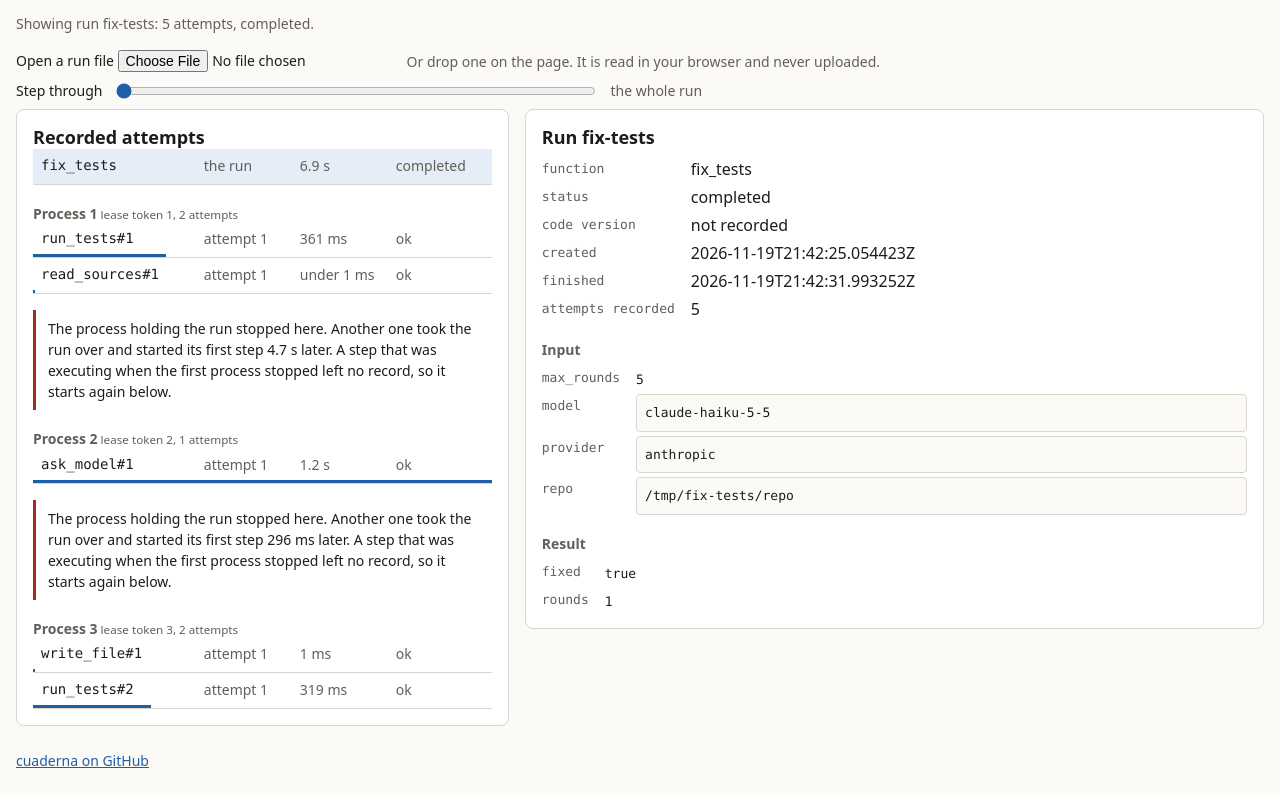
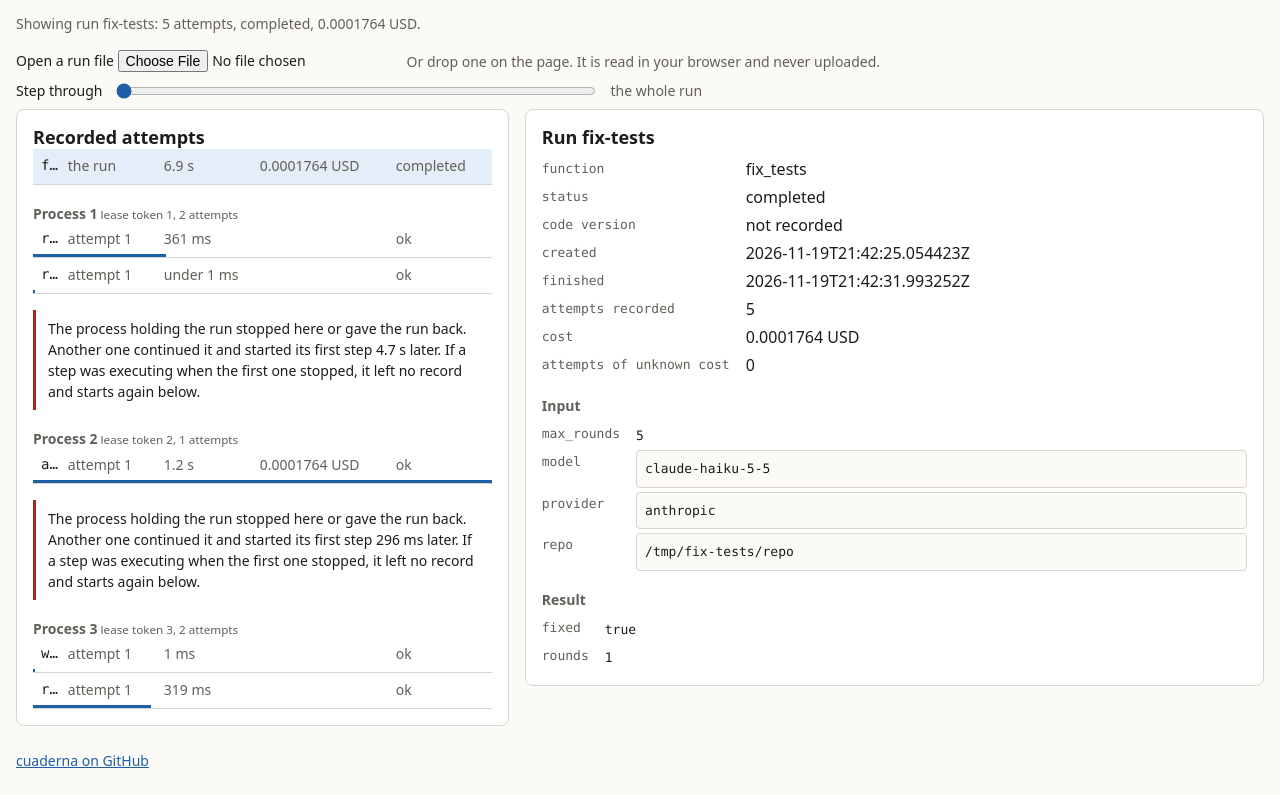
Before and after one commit to cuaderna/cuaderna, a plain HTML site: page site/index.html in a window 1280 px wide. Shown: the part 131-926 px from the top of the page. Drawn offline with Linux system fonts and the light colour scheme.

Commit message:
show what a run cost on the page

```diff
--- a/site/style.css
+++ b/site/style.css
@@ -118,7 +118,7 @@ h3 small {
 .row {
   position: relative;
   display: grid;
-  grid-template-columns: minmax(0, 1fr) 5.5rem 5.5rem 5.5rem;
+  grid-template-columns: minmax(0, 1fr) 5.5rem 5.5rem 8rem 5.5rem;
   gap: 0.5rem;
   inline-size: 100%;
   min-block-size: 2.25rem;
@@ -163,7 +163,7 @@ h3 small {
 
 @media (max-width: 40rem) {
   .row {
-    grid-template-columns: repeat(3, 1fr);
+    grid-template-columns: repeat(2, minmax(0, 1fr));
   }
 
   .row .key {
--- a/site/timeline.js
+++ b/site/timeline.js
@@ -7,6 +7,17 @@ const MODEL_FACTS = [
   ["input tokens read from cache", "gen_ai.usage.cache_read.input_tokens"],
   ["output tokens", "gen_ai.usage.output_tokens"],
 ];
+const COST_PART_LABELS = [
+  ["input", "input"],
+  ["cache read", "cache_read"],
+  ["cache write", "cache_write"],
+  ["output", "output"],
+  ["requests", "requests"],
+];
+const AMOUNT_PATTERN = /^\d+(\.\d+)?$/;
+const ZERO_AMOUNT_PATTERN = /^0(\.0+)?$/;
+const MISSING_PRICE_TABLE_REASON = "the model call was recorded without a price table";
+const UNREADABLE_COST_REASON = "the recorded cost cannot be read";
 
 const statusLine = document.querySelector("#status");
 const timeline = document.querySelector("#timeline");
@@ -78,6 +89,132 @@ function durationText(seconds) {
   return `${Math.floor(seconds / 60)} min ${Math.round(seconds % 60)} s`;
 }
 
+function decimalPlaces(amount) {
+  const [, fraction = ""] = amount.split(".");
+  return fraction.length;
+}
+
+function sumOfAmounts(amounts) {
+  const places = Math.max(0, ...amounts.map(decimalPlaces));
+  let scaledTotal = 0n;
+  for (const amount of amounts) {
+    const [whole, fraction = ""] = amount.split(".");
+    scaledTotal += BigInt(whole + fraction.padEnd(places, "0"));
+  }
+  const digits = scaledTotal.toString().padStart(places + 1, "0");
+  if (places === 0) {
+    return digits;
+  }
+  return `${digits.slice(0, -places)}.${digits.slice(-places)}`;
+}
+
+function isModelCall(attempt) {
+  return Object.keys(attempt.annotations ?? {}).some((key) => key.startsWith("gen_ai."));
+}
+
+function costFromRecord(recorded, usd, basis, reason) {
+  return {
+    usd,
+    basis,
+    reason,
+    parts: recorded.parts ?? null,
+    priceTable: recorded.price_table ?? null,
+    priceTableHash: recorded.price_table_hash ?? null,
+    model: recorded.model ?? null,
+    variant: recorded.variant ?? null,
+  };
+}
+
+function unknownCost(reason) {
+  return costFromRecord({}, null, "unknown", reason);
+}
+
+function attemptCost(attempt) {
+  const recorded = attempt.annotations?.["cuaderna.cost"];
+  if (recorded === undefined) {
+    if (isModelCall(attempt)) {
+      return unknownCost(MISSING_PRICE_TABLE_REASON);
+    }
+    return null;
+  }
+  if (recorded === null || typeof recorded !== "object") {
+    return unknownCost(UNREADABLE_COST_REASON);
+  }
+  if (recorded.usd === null) {
+    const reason = typeof recorded.reason === "string" ? recorded.reason : UNREADABLE_COST_REASON;
+    return costFromRecord(recorded, null, "unknown", reason);
+  }
+  if (typeof recorded.usd !== "string" || !AMOUNT_PATTERN.test(recorded.usd)) {
+    return unknownCost(UNREADABLE_COST_REASON);
+  }
+  return costFromRecord(recorded, recorded.usd, recorded.basis ?? null, recorded.reason ?? null);
+}
+
+function runCost(attempts) {
+  const costs = attempts.map(attemptCost).filter((cost) => cost !== null);
+  if (costs.length === 0) {
+    return null;
+  }
+  const knownAmounts = costs.filter((cost) => cost.usd !== null).map((cost) => cost.usd);
+  return {
+    total: sumOfAmounts(knownAmounts),
+    unknownCount: costs.length - knownAmounts.length,
+  };
+}
+
+function attemptCostText(cost) {
+  if (cost === null) {
+    return "";
+  }
+  if (cost.usd === null) {
+    return "unknown cost";
+  }
+  return `${cost.usd} USD`;
+}
+
+function runCostText(cost) {
+  if (cost === null) {
+    return "";
+  }
+  return `${cost.total} USD`;
+}
+
+function priceTableText(cost) {
+  if (cost.priceTable === null || cost.priceTableHash === null) {
+    return cost.priceTable;
+  }
+  return `${cost.priceTable} (${cost.priceTableHash})`;
+}
+
+function costPartFacts(parts) {
+  if (parts === null || typeof parts !== "object") {
+    return [];
+  }
+  return COST_PART_LABELS.filter(
+    ([, key]) => typeof parts[key] === "string" && !ZERO_AMOUNT_PATTERN.test(parts[key]),
+  ).map(([label, key]) => [label, `${parts[key]} USD`]);
+}
+
+function costFacts(cost) {
+  let variant = null;
+  if (cost.variant !== null) {
+    variant = JSON.stringify(cost.variant);
+  }
+  let amount = "unknown";
+  if (cost.usd !== null) {
+    amount = `${cost.usd} USD`;
+  }
+  const facts = [
+    ["cost", amount],
+    ["basis", cost.basis],
+    ["why", cost.reason],
+    ["price table", priceTableText(cost)],
+    ["priced as", cost.model],
+    ["variant", variant],
+  ].filter(([, value]) => value !== null);
+  return [...facts, ...costPartFacts(cost.parts)];
+}
+
 function leaseGroups(attempts) {
   const groups = [];
   attempts.forEach((attempt, index) => {
@@ -136,17 +273,24 @@ function detailTitle(text) {
   return title;
 }
 
-function showRunDetail(run, attemptCount) {
+function showRunDetail(run, attemptCount, cost) {
+  const facts = [
+    ["function", run.name],
+    ["status", run.status],
+    ["code version", run.code_version ?? "not recorded"],
+    ["created", run.created_at],
+    ["finished", run.finished_at ?? "not finished"],
+    ["attempts recorded", String(attemptCount)],
+  ];
+  if (cost !== null) {
+    facts.push(
+      ["cost", runCostText(cost)],
+      ["attempts of unknown cost", String(cost.unknownCount)],
+    );
+  }
   detail.replaceChildren(
     detailTitle(`Run ${run.run_id}`),
-    factsNode([
-      ["function", run.name],
-      ["status", run.status],
-      ["code version", run.code_version ?? "not recorded"],
-      ["created", run.created_at],
-      ["finished", run.finished_at ?? "not finished"],
-      ["attempts recorded", String(attemptCount)],
-    ]),
+    factsNode(facts),
     ...sectionNodes("Input", run.input),
     ...outcomeNodes(run.status === "completed", run.status === "failed", run.output, run.error),
   );
@@ -172,6 +316,10 @@ function showAttemptDetail(attempt) {
   ];
   if (modelFacts.length > 0) {
     nodes.push(element("h3", "", "Model call"), factsNode(modelFacts));
+  }
+  const cost = attemptCost(attempt);
+  if (cost !== null) {
+    nodes.push(element("h3", "", "Cost"), factsNode(costFacts(cost)));
   }
   nodes.push(
     ...sectionNodes("Arguments", attempt.args),
@@ -233,6 +381,7 @@ function attemptRow(attempt, longestSeconds) {
       element("span", "key", attempt.step_key),
       element("span", "", `attempt ${attempt.attempt}`),
       element("span", "", durationText(seconds)),
+      element("span", "", attemptCostText(attemptCost(attempt))),
       element("span", "status", attempt.status),
       bar,
     ],
@@ -251,7 +400,7 @@ function takeoverNote(previousGroup, group) {
   return element(
     "li",
     "takeover",
-    `The process holding the run stopped here. Another one took the run over and started its first step ${gap} later. A step that was executing when the first process stopped left no record, so it starts again below.`,
+    `The process holding the run stopped here or gave the run back. Another one continued it and started its first step ${gap} later. If a step was executing when the first one stopped, it left no record and starts again below.`,
   );
 }
 
@@ -269,6 +418,17 @@ function groupItem(group, position, longestSeconds) {
   return item;
 }
 
+function statusText(run, attemptCount, cost) {
+  let text = `Showing run ${run.run_id}: ${attemptCount} attempts, ${run.status}`;
+  if (cost !== null) {
+    text += `, ${runCostText(cost)}`;
+    if (cost.unknownCount > 0) {
+      text += `, ${cost.unknownCount} of unknown cost`;
+    }
+  }
+  return `${text}.`;
+}
+
 function showRunFile(file) {
   const { run, attempts } = file;
   rows = [];
@@ -276,15 +436,17 @@ function showRunFile(file) {
     secondsBetween(attempt.started_at, attempt.finished_at),
   );
   const longestSeconds = Math.max(...durations, 0.001);
+  const cost = runCost(attempts);
   const runButton = rowButton(
     [
       element("span", "key", run.name),
       element("span", "", "the run"),
       element("span", "", durationText(secondsBetween(run.created_at, run.finished_at ?? ""))),
+      element("span", "", runCostText(cost)),
       element("span", "status", run.status),
     ],
     run.status,
-    () => showRunDetail(run, attempts.length),
+    () => showRunDetail(run, attempts.length, cost),
   );
   const runItem = element("li");
   runItem.append(runButton);
@@ -303,7 +465,7 @@ function showRunFile(file) {
   scrubber.max = String(attempts.length);
   selectRow(0);
   statusLine.classList.remove("problem");
-  statusLine.textContent = `Showing run ${run.run_id}: ${attempts.length} attempts, ${run.status}.`;
+  statusLine.textContent = statusText(run, attempts.length, cost);
 }
 
 function showProblem(message) {
```
Also changed, not shown: 1 other file.
